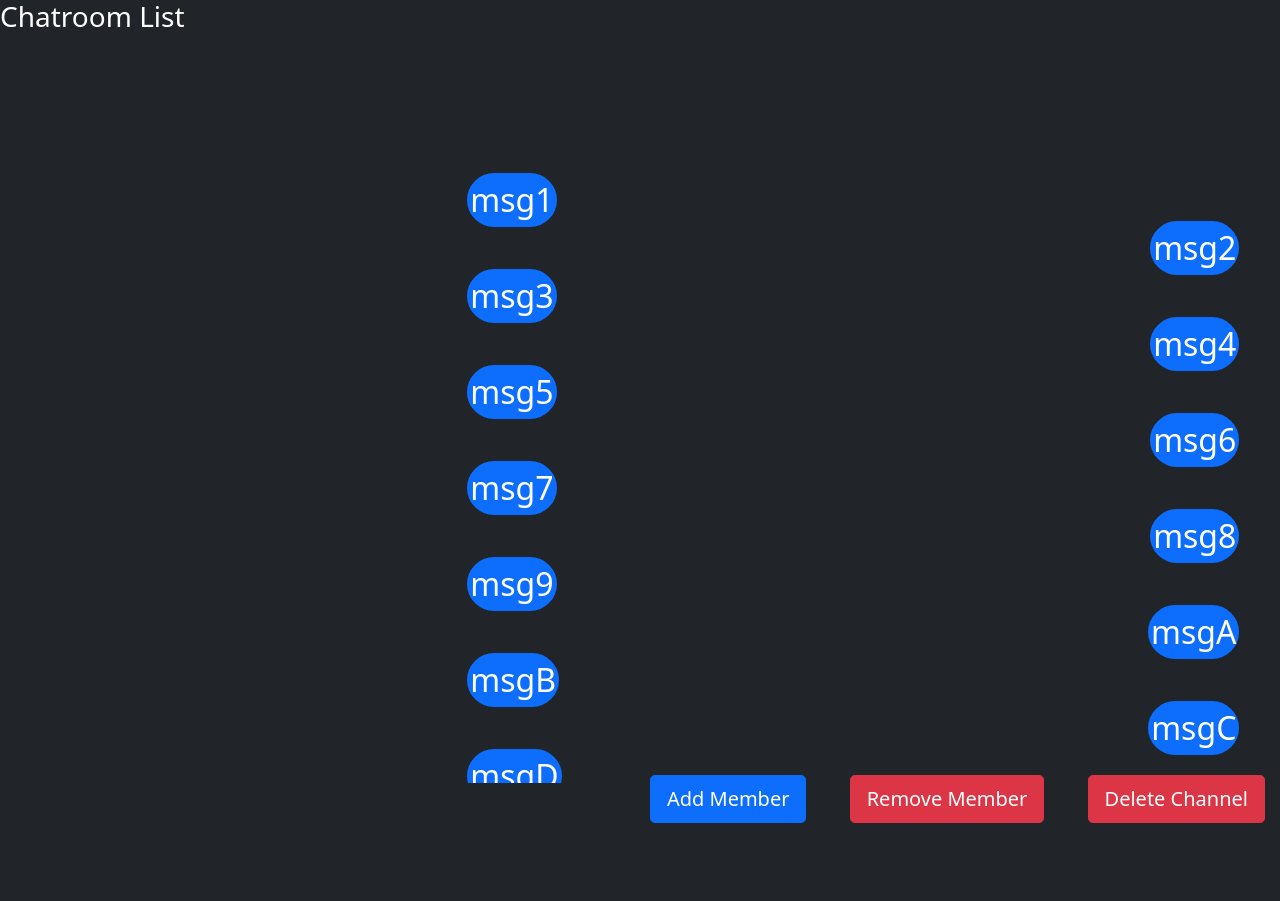
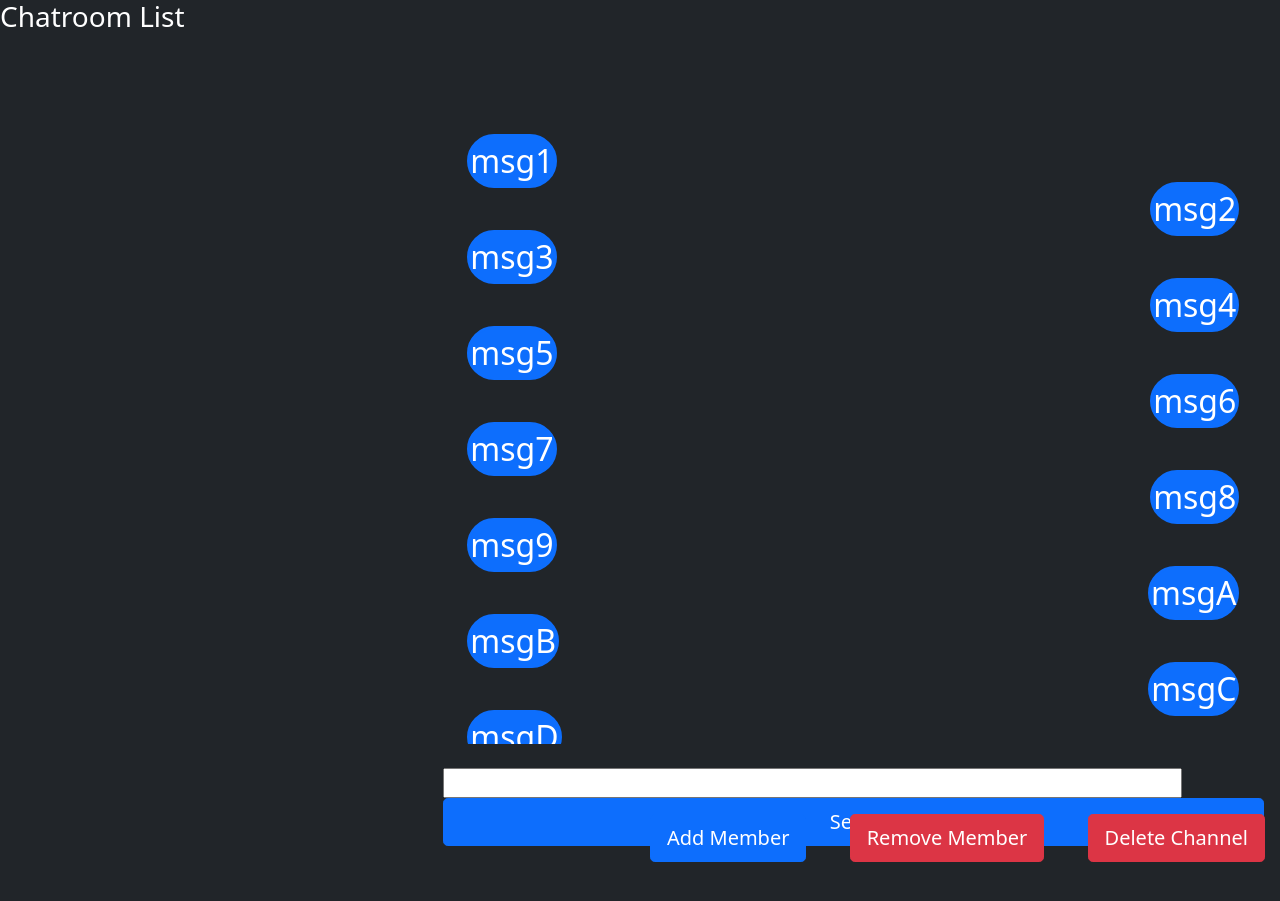
Before and after one commit to MongoChat-Flask/mongoengine-chat-resource, a Python web app: template routes/templates/ChatRoom.html in a window 1280 px wide. Shown: the top 901 px of the page. Run offline with Jinja, Linux system fonts and the light colour scheme; the template is opened without the code that fills it, so the values that code supplies are empty; some libraries are stand-ins or nearby versions.

Commit message:
Update ChatRoom.html

```diff
--- a/routes/templates/ChatRoom.html
+++ b/routes/templates/ChatRoom.html
@@ -89,6 +89,16 @@
 
             <br>
 
+            <div class="input">
+                <div id="tmp">
+                    <form>
+                        <input id="input-msg">
+                        <button class="w-100 btn btn-lg btn-primary" type="submit" id="send-btn"
+                            formaction="{{url_for('MsgRoutes.send')}}" formmethod="post">Send</button>
+                    </form>
+                </div>
+            </div>
+
             <div class="footer">
                 <div class="inline" id="buttons">
                     <form>
```
